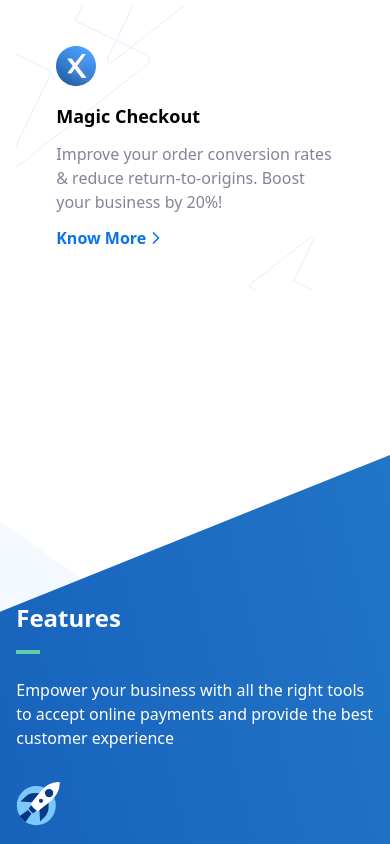
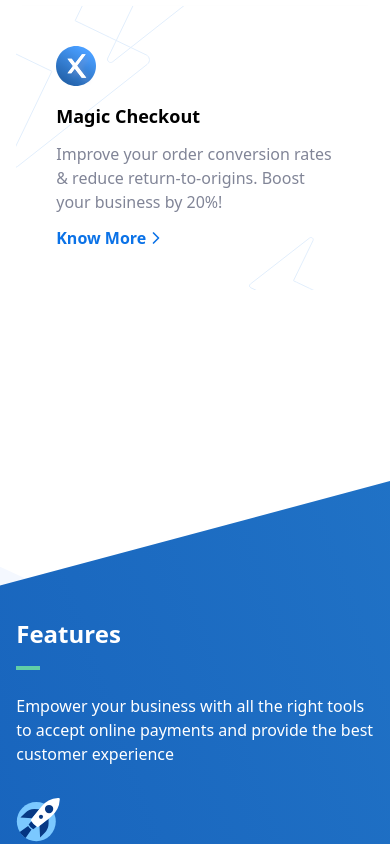
Before and after one commit to 9582anupam/Razorpay-clone, a website built with Vite: page index.html in a window 390 px wide. Shown: the part 7244-8088 px from the top of the page. Built offline with nearby package versions, Linux system fonts and the light colour scheme; files whose address does not match are found by name.

Commit message:
Add files via upload
fixed features section padding for smaller screens

```diff
--- a/index.html
+++ b/index.html
@@ -955,8 +955,8 @@
 
 
     <!-- core features -->
-    <section class="bg-[url(Images/core-features-sectionBg.svg)] w-full bg-no-repeat bg-center relative lg:bg-[length:100%_100%] bg-[length:300%_100%] py-[7rem] z-10  ">
-        <div class="relative w-11/12 max-w-[1080px] mx-auto lg:py-16 overflow-x-hidden pb-28 pt-48">
+    <section class="bg-[url(Images/core-features-sectionBg.svg)] w-full bg-no-repeat bg-center relative lg:bg-[length:100%_100%] md:bg-[length:300%_100%]           bg-[length:450%_100%] py-[7rem] z-10  ">
+        <div class="relative w-11/12 max-w-[1080px] mx-auto lg:py-16 overflow-x-hidden md:pb-28 md:pt-48 pb-24 pt-52">
 
             <h2 class=" font-extrabold text-2xl lg:text-center text-white ">Features</h2>
             <div class="w-6 h-1 bg-greenLight lg:mx-auto mt-4 mb-6 z-10 relative"></div>
```
